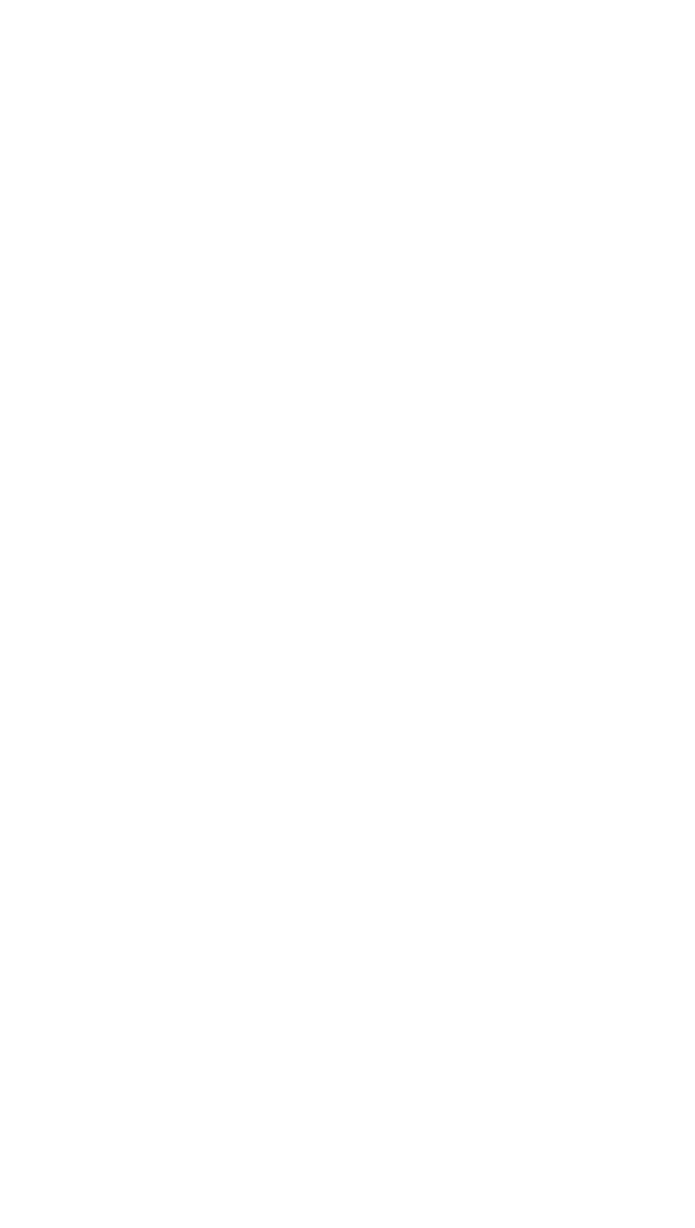
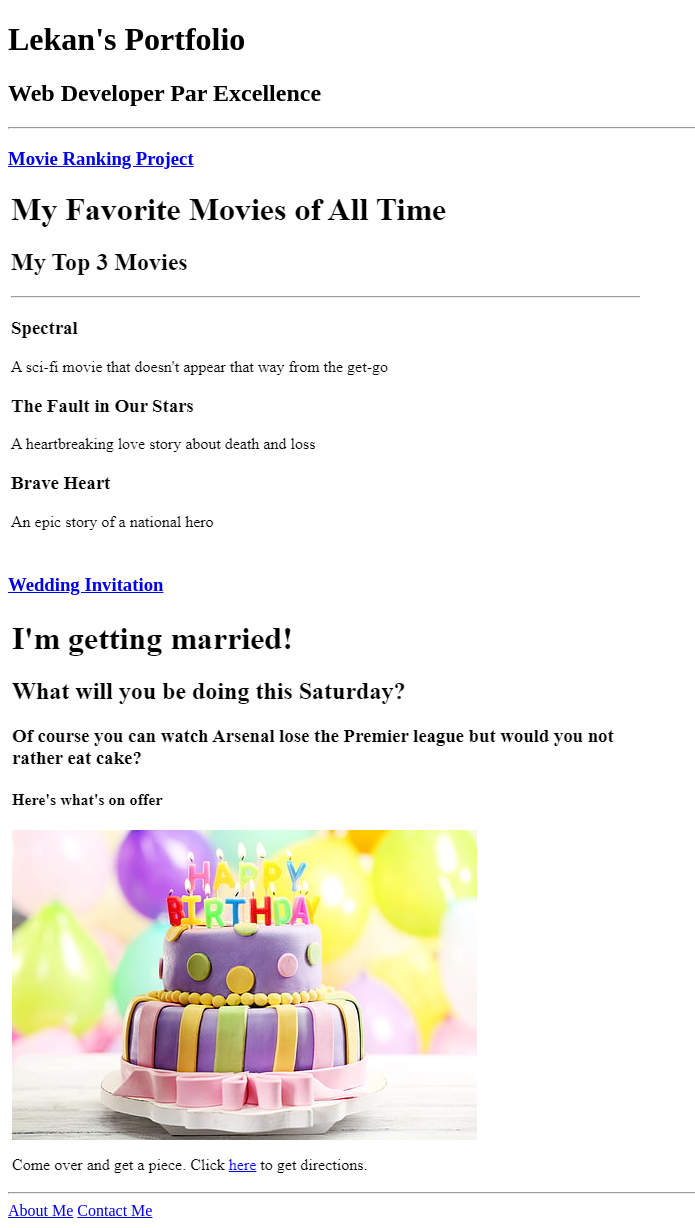
Before and after one commit to Lickingleks/html-portfolio, a plain HTML site: page index.html in a window 1280 px wide. Shown: the whole page, without its empty margins (0-695 px from the left). Before the commit the page ends 800 px from the top, so only its background shows below. Drawn offline with Linux system fonts and the light colour scheme.

Commit message:
Update index.html

```diff
--- a/index.html
+++ b/index.html
@@ -1,3 +1,23 @@
+<!DOCTYPE html>
+<html lang="en">
+<head>
+    <meta charset="UTF-8">
+    <meta name="viewport" content="width=device-width, initial-scale=1.0">
+    <title>My portfolio</title>
+</head>
+<body>
+    <h1>Lekan's Portfolio</h1>
+    <h2>Web Developer Par Excellence</h2>
+    <hr/>
+    <h3><a href="./public/movie-ranking.html">Movie Ranking Project</a></h3>
+    <img src="./assets/images/Movie_ranking_webpage.png" alt="A picture of a movie ranking webpage">
+    <h3><a href="./public/wedding-invitation.html">Wedding Invitation</a></h3>
+    <img src="./assets/images/Wedding_invitation_webpage.png" alt="A picture of a wedding invitation webpage">
+    <hr>
+    <a href="./public/about.html">About Me</a>
+    <a href="./public/contact.html">Contact Me</a>
+</body>
+</html>
 <!-- TODO 1: Create the HTML Boilerplate -->
 
 <!-- TODO 2: Add Your previous projects' HTML into the public folder -->
```
